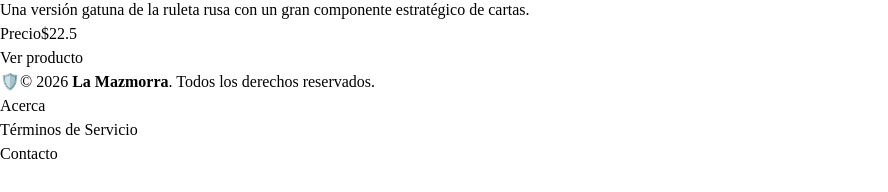
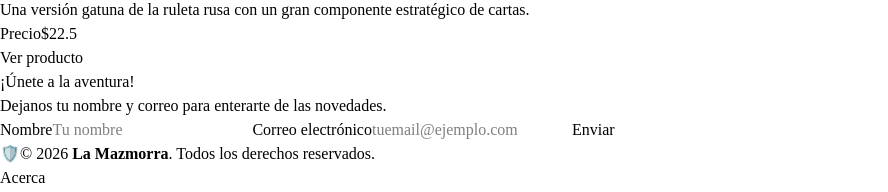
Before and after one commit to mariaVictoriaGonzalez/examenFinalIntegradorPP1, a React (Vite) app in the folder frontend/examen_final_PP1_front/: page / in a window 1280 px wide. Shown: the part 3206-3398 px from the top of the page, without its empty margins (0-888 px from the left). Before the commit the page ends 3372 px from the top, so only its background shows below. Built offline with nearby package versions, Linux system fonts and the light colour scheme.

Commit message:
agregando formulario

```diff
--- a/frontend/examen_final_PP1_front/src/pages/Home.jsx
+++ b/frontend/examen_final_PP1_front/src/pages/Home.jsx
@@ -1,5 +1,6 @@
 import { useEffect, useState } from "react"
 import { Link } from "react-router-dom"
+import Formulario from "./formulario"
 
 const MOCK_JUEGOS = [
     {
@@ -270,6 +271,10 @@ export default function Home({ darkMode }) {
                     ))}
                 </div>
             </section>
+            {/* FORMULARIO */}
+            <section id="contacto" className="max-w-7xl mx-auto px-6 pt-16 flex justify-center">
+                <Formulario darkMode={darkMode} />
+            </section>
         </main>
     )
 }
--- /dev/null
+++ b/frontend/examen_final_PP1_front/src/pages/formulario.jsx
@@ -0,0 +1,83 @@
+import { useState} from "react";
+
+export default function Formulario({darkMode}) {
+    const [nombre, setNombre] = useState("")
+    const [email, setEmail] = useState("")
+    const [error, setError] = useState("")
+    const [enviado, setEnviado] = useState(false)
+
+    const handleSubmit = (e) => {
+        e.preventDefault()
+        setEnviado(false)
+
+        if (nombre.trim() === "" || email.trim() === "") {
+            setError("Ingrese su nombre")
+            return
+        }
+        if (!email.includes("@")) {
+            setError("El email debe contener un @")
+            return
+        }
+
+        setError("")
+        setEnviado(true)
+        console.log("Datos del formulario:", { nombre, email })
+        setNombre("")
+        setEmail("")
+    }
+
+    const inputStyle = `p-2.5 rounded-xl border outline-none focus:ring-2 focus:ring-emerald-500 transition-colors ${
+        darkMode
+            ? 'bg-zinc-800 border-zinc-700 text-zinc-100 placeholder-zinc-500'
+            : 'bg-white border-stone-300 text-slate-900 placeholder-slate-400'
+    }`
+
+    return (
+        <form onSubmit={handleSubmit}
+            className={`flex flex-col gap-4 w-full max-w-md p-6 rounded-2xl border shadow-md ${
+                darkMode
+                    ? 'bg-zinc-900/90 border-zinc-800'
+                    : 'bg-stone-100/90 border-stone-300/80'
+            }`}
+        >
+            <div>
+                <h2 className="text-2xl font-black tracking-wide">¡Únete a la aventura!</h2>
+                <p className={`text-sm ${darkMode ? 'text-zinc-400' : 'text-slate-600'}`}>
+                    Dejanos tu nombre y correo para enterarte de las novedades.
+                </p>
+            </div>
+
+            <label className="flex flex-col gap-1 text-sm font-semibold">
+                Nombre
+                <input
+                    type="text"
+                    value={nombre}
+                    onChange={(e) => setNombre(e.target.value)}
+                    className={inputStyle}
+                    placeholder="Tu nombre"
+                />
+            </label>
+
+            <label className="flex flex-col gap-1 text-sm font-semibold">
+                Correo electrónico
+                <input
+                    type="email"
+                    value={email}
+                    onChange={(e) => setEmail(e.target.value)}
+                    className={inputStyle}
+                    placeholder="tuemail@ejemplo.com"
+                />
+            </label>
+
+            {error && <p className="text-red-500 text-sm">{error}</p>}
+            {enviado && <p className="text-emerald-500 text-sm">¡Gracias! Recibimos tus datos.</p>}
+
+            <button
+                type="submit"
+                className="px-8 py-3 rounded-xl font-bold bg-linear-to-r from-emerald-600 to-teal-600 dark:from-emerald-500 dark:to-teal-500 hover:opacity-90 text-white shadow-md active:scale-95 transition-all duration-200 cursor-pointer"
+            >
+                Enviar
+            </button>
+        </form>
+    )
+}
```
Also changed, not shown: 2 other files (tests, documents, lock files or other folders).
